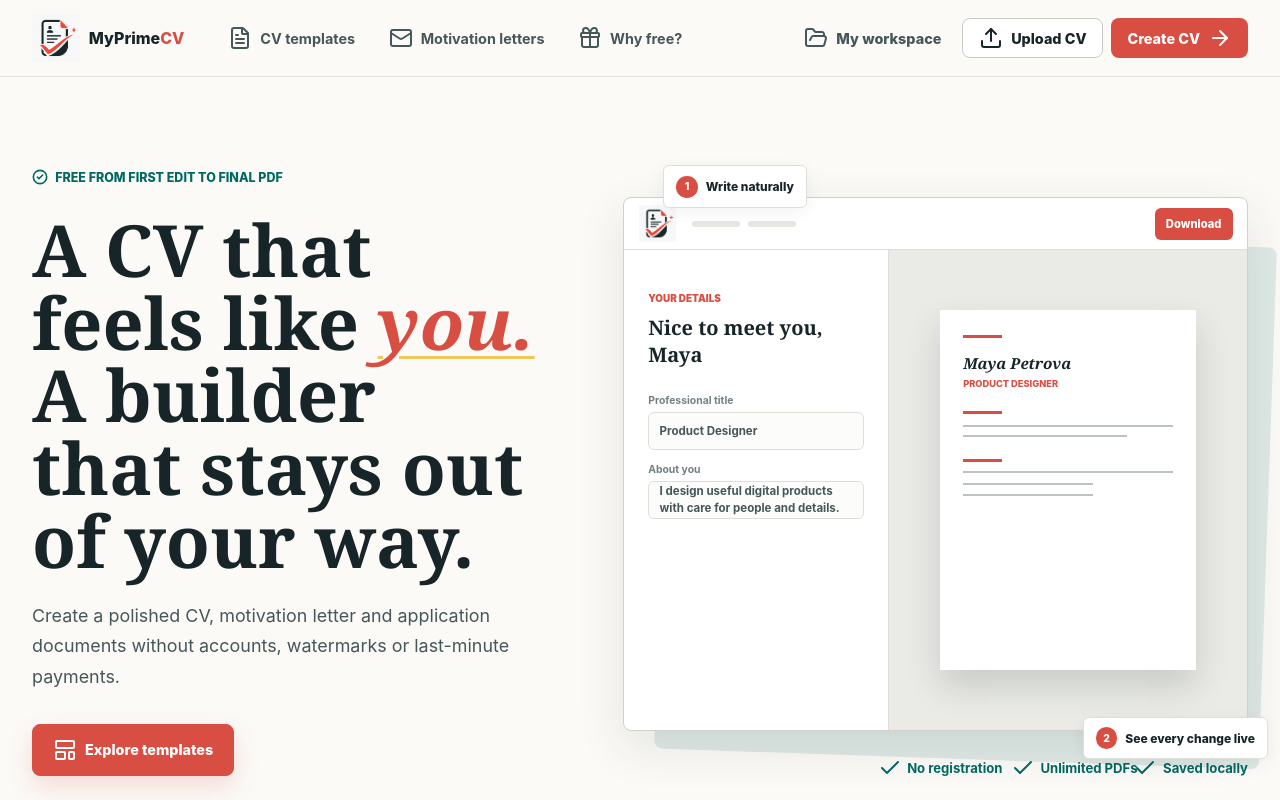
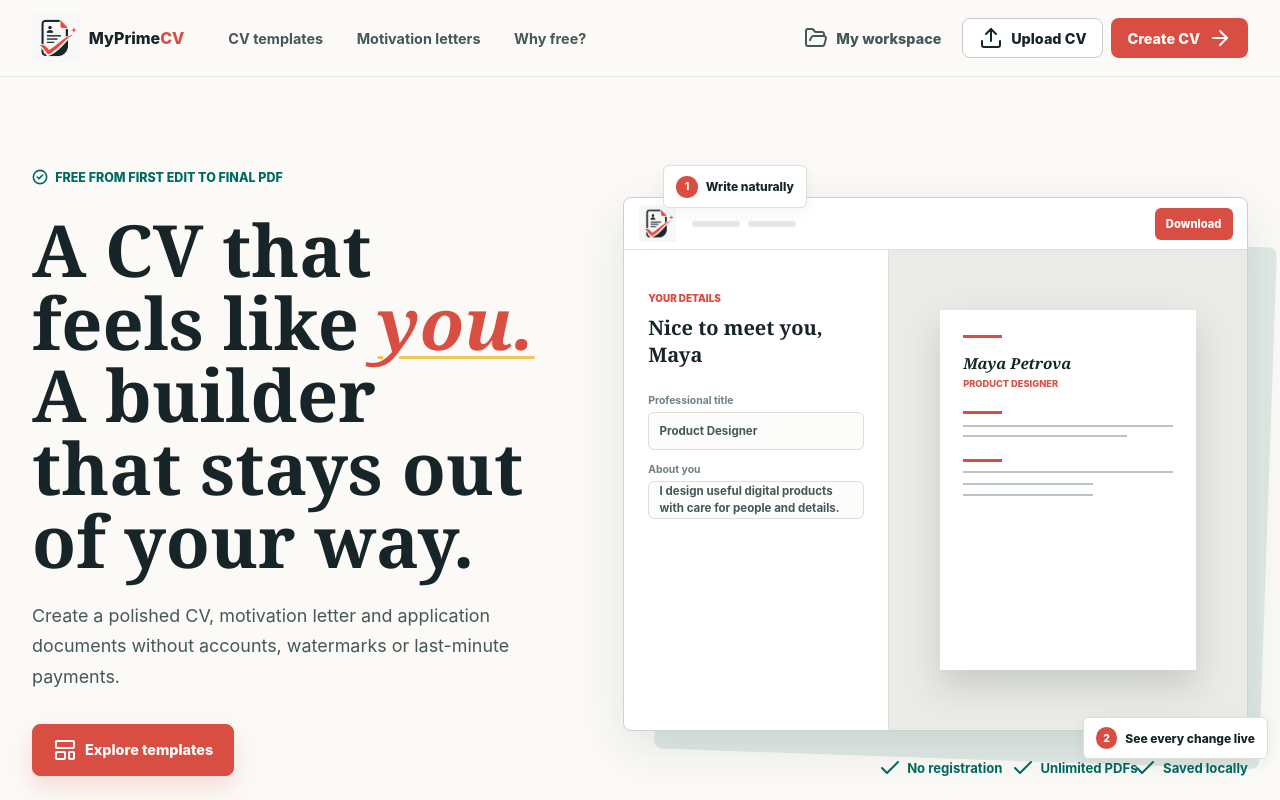
Before and after one commit to nebos1/MyPrimeCV, a React (Vite) app: page / in a window 1280 px wide. Shown: the top 800 px of the page. Built offline with nearby package versions, Linux system fonts and the light colour scheme.

Commit message:
Remove icons from navbar links

```diff
--- a/src/components/folder-navbar/MainNavbar.jsx
+++ b/src/components/folder-navbar/MainNavbar.jsx
@@ -30,15 +30,12 @@ function MainNavbar() {
                     </span>
                 </a>
                 <a href="/cv-templates" className="cv-templates">
-                    <Icons.FileTextLucideIcon className="workspace-action-icon" aria-hidden="true" />
                     CV templates
                 </a>
                 <button type="button" className="workspace-motivation-letters" onClick={GoToCreateMotivationLetter}>
-                    <Icons.MailLucideIcon className="workspace-action-icon" aria-hidden="true" />
                     Motivation letters
                 </button>
                 <a href="/#why-free" className="why-free" onClick={GoToFreeSection}>
-                    <Icons.GiftLucideIcon className="workspace-action-icon" aria-hidden="true" />
                     Why free?
                 </a>
                 <button type="button" className="my-workspace" onClick={GoToWorkspace}>
```
